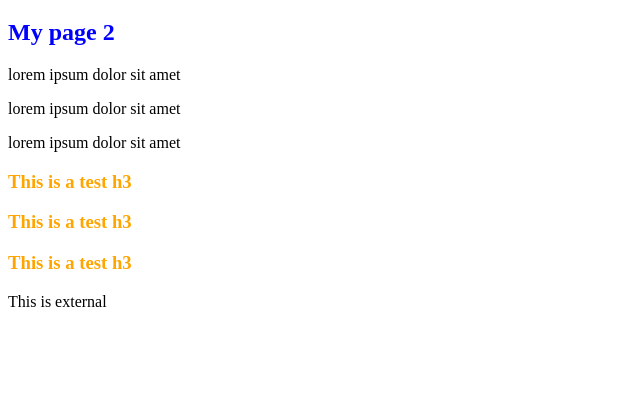
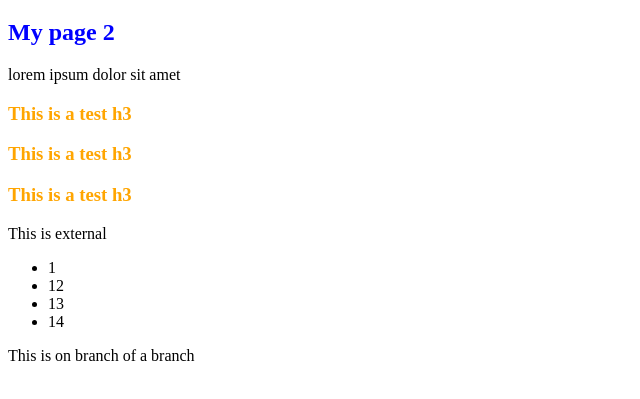
Before and after one commit to marcosriani/tes-test, a plain HTML site: page index.html in a window 1280 px wide. Shown: the part 61-460 px from the top of the page, without its empty margins (0-640 px from the left). Drawn offline with Linux system fonts and the light colour scheme.

Commit message:
added an ul tag

```diff
--- a/index.html
+++ b/index.html
@@ -11,12 +11,19 @@
     <h1>My page</h1>
     <h2>My page 2</h2>
     <p>lorem ipsum dolor sit amet</p>
-    <p>lorem ipsum dolor sit amet</p>
-    <p>lorem ipsum dolor sit amet</p>
 
     <h3>This is a test h3</h3>
     <h3>This is a test h3</h3>
     <h3>This is a test h3</h3>
     <p>This is external</p>
+
+    <ul>
+      <li>1</li>
+      <li>12</li>
+      <li>13</li>
+      <li>14</li>
+    </ul>
+
+    <p>This is on branch of a branch</p>
   </body>
 </html>
```
